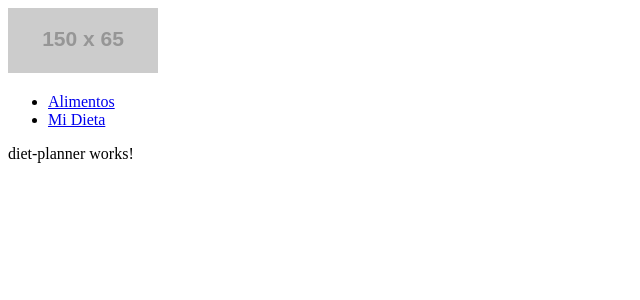
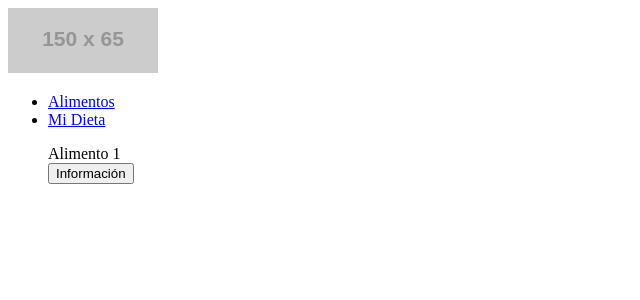
Before and after one commit to luanacae22/bajardepeso-app, an Angular app: page /dieta in a window 1280 px wide. Shown: the top 300 px of the page, without its empty margins (0-640 px from the left). Built offline with nearby package versions, Linux system fonts and the light colour scheme.

Commit message:
added basic food list item to diet

```diff
--- a/src/app/diet/diet-planner/diet-planner.component.html
+++ b/src/app/diet/diet-planner/diet-planner.component.html
@@ -1,3 +1,15 @@
-<p>
-  diet-planner works!
-</p>
+<ul>
+  <article>
+
+    Alimento 1
+
+    <footer>
+      <a routerLink="/alimentos/0">
+        <button>
+          Información
+        </button>
+      </a>
+    </footer>
+
+  </article>
+</ul>
```
